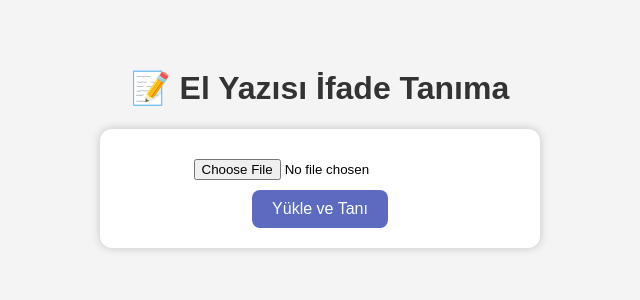
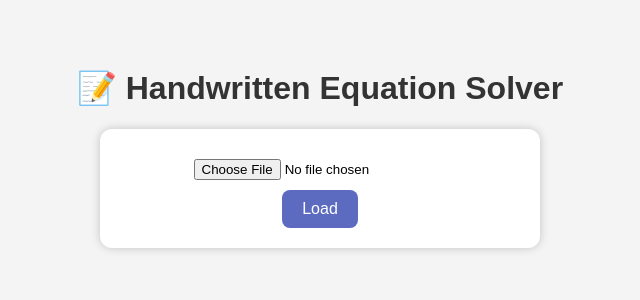
Before and after one commit to MiyavmatoMusashi/HES, a Flask app: page / in a window 1280 px wide. Shown: the top 300 px of the page, without its empty margins (320-960 px from the left). Run offline with Flask 3, Linux system fonts and the light colour scheme.

Commit message:
first commit

```diff
--- a/templates/index.html
+++ b/templates/index.html
@@ -2,7 +2,7 @@
 <html lang="tr">
 <head>
     <meta charset="UTF-8">
-    <title>El Yazısı Matematik İfade Tanıma</title>
+    <title>Handwritten Equation Solver</title>
     <style>
         body {
             font-family: Arial, sans-serif;
@@ -58,12 +58,12 @@
     </style>
 </head>
 <body>
-    <h1>📝 El Yazısı İfade Tanıma</h1>
+    <h1>📝 Handwritten Equation Solver</h1>
 
     <form action="/" method="POST" enctype="multipart/form-data">
         <input type="file" name="file" accept="image/*" required>
         <br>
-        <input type="submit" value="Yükle ve Tanı">
+        <input type="submit" value="Load">
     </form>
 
     {% if error %}
@@ -72,15 +72,15 @@
 
     {% if expression %}
         <div class="result-box">
-            <h3>Tanınan İfade:</h3>
+            <h3>recognized expression:</h3>
             <p><strong>{{ expression }}</strong></p>
 
-            <h3>Sonuç:</h3>
+            <h3>Conclusion:</h3>
             <p><strong>{{ result }}</strong></p>
 
             {% if image_path %}
-                <h3>Yüklenen Görsel:</h3>
-                <img class="image-preview" src="{{ image_path }}" alt="Yüklenen Görsel">
+                <h3>Loaded img file:</h3>
+                <img class="image-preview" src="{{ image_path }}" alt="Loaded img file">
             {% endif %}
         </div>
     {% endif %}
```
